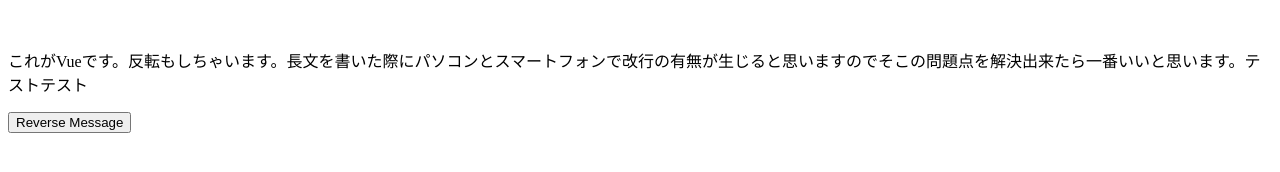
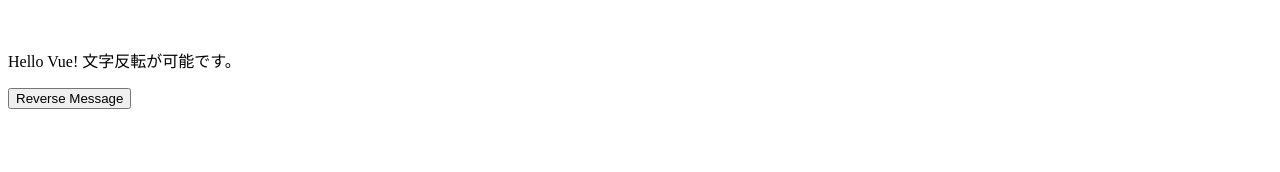
Before and after one commit to Yamichanda/pwa, a plain HTML site: page index.html in a window 1280 px wide. Drawn offline with nearby package versions, Linux system fonts and the light colour scheme.

Commit message:
Update index.html

```diff
--- a/index.html
+++ b/index.html
@@ -26,7 +26,7 @@
     var app = new Vue({
       el: '#app',
       data: {
-        message: 'これがVueです。反転もしちゃいます。長文を書いた際にパソコンとスマートフォンで改行の有無が生じると思いますのでそこの問題点を解決出来たら一番いいと思います。テストテスト'
+        message: 'Hello Vue! 文字反転が可能です。'
       },
       methods: {
         reverseMessage: function () {
```
